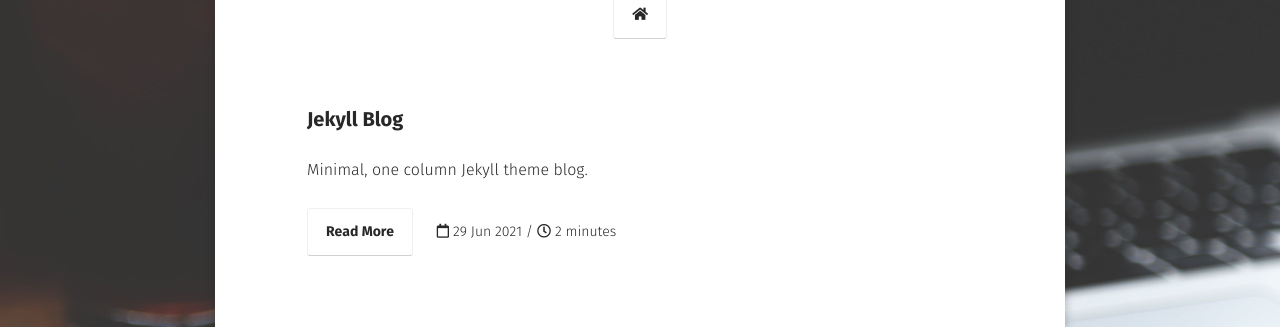
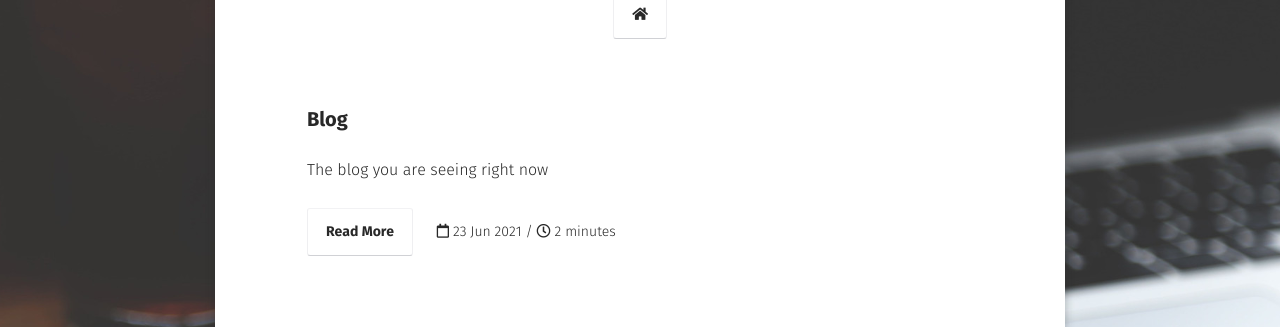
Before and after one commit to FuzzyGrim/blog, a Jekyll site: the page built from projects/index.md, in a window 1280 px wide. Shown: the part 198-525 px from the top of the page. Built offline with Jekyll 4.4.1, drawn with Linux system fonts in a browser that asks for light colours; some web fonts are replaced.

Commit message:
add blog project

```diff
--- a/_posts/projects/2021-06-29-jekyll-blog.md
+++ b/_posts/projects/2021-06-23-blog.md
@@ -1,23 +1,21 @@
 ---
 layout: post
-title:  "Jekyll Blog"
-date:   2021-06-29
-excerpt: "Minimal, one column Jekyll theme blog."
+title: "Blog"
+date: 2021-06-23
+excerpt: "The blog you are seeing right now"
 tag:
-- tutorial
+- project
 - blog
-comments: true
 ---
 
 ## Installation
 * Fork the [repo](https://github.com/FuzzyGrim/blog)
 * Edit `_config.yml` file.
-* Remove sample posts from `_posts` folder and add yours.
+* Remove posts from `_posts` folder and add yours.
 * Edit `index.md` file in `about` folder.
 * Change repo name to `YourUserName.github.io`
 
 That's all.
-
 
 ## Site Setup
 A quick checklist of the files you’ll want to edit to get up and running.
@@ -52,8 +50,8 @@ Image for background. If you don't set it, color will be used as a background.
 #### MathJax
 It's enabled. But if you don't want to use it. Set it false in  `_config.yml`.
 
-#### Disqus Comments
-Set your disqus shortname in `_config.yml` to use comments.
+#### Third Party Services
+You can set your username for third party services like matrix, github, etc. in `_config.yml`. If you don't want to use one of them, just remove it or comment it out. If you add `commento-url` or `umami` to `_config.yml`, they will be used for comments and analytics.
 
 ---
 
@@ -94,18 +92,3 @@ feaure: http://example.com/some-image.png
  This also will be used for twitter card:
 
 ![Twitter Card](https://cloud.githubusercontent.com/assets/754514/14509719/61c5751c-01d6-11e6-8c29-ce8ccad149bf.png)
-
-### Comments
-To show disqus comments for your post add `comments: true` to your post's front matter.
-
----
-
-## Questions?
-
-Found a bug or aren't quite sure how something works? By all means [file a GitHub Issue](https://github.com/FuzzyGrim/fuzzygrim.github.io/issues/new). And if you make something cool with this theme feel free to let me know.
-
----
-
-## License
-
-This theme is free and open source software, distributed under the MIT License. So feel free to use this Jekyll theme on your site without linking back to me or including a disclaimer.
```
Also changed, not shown: other parts of _posts/projects/2021-06-23-blog.md (+1 -1 lines).
